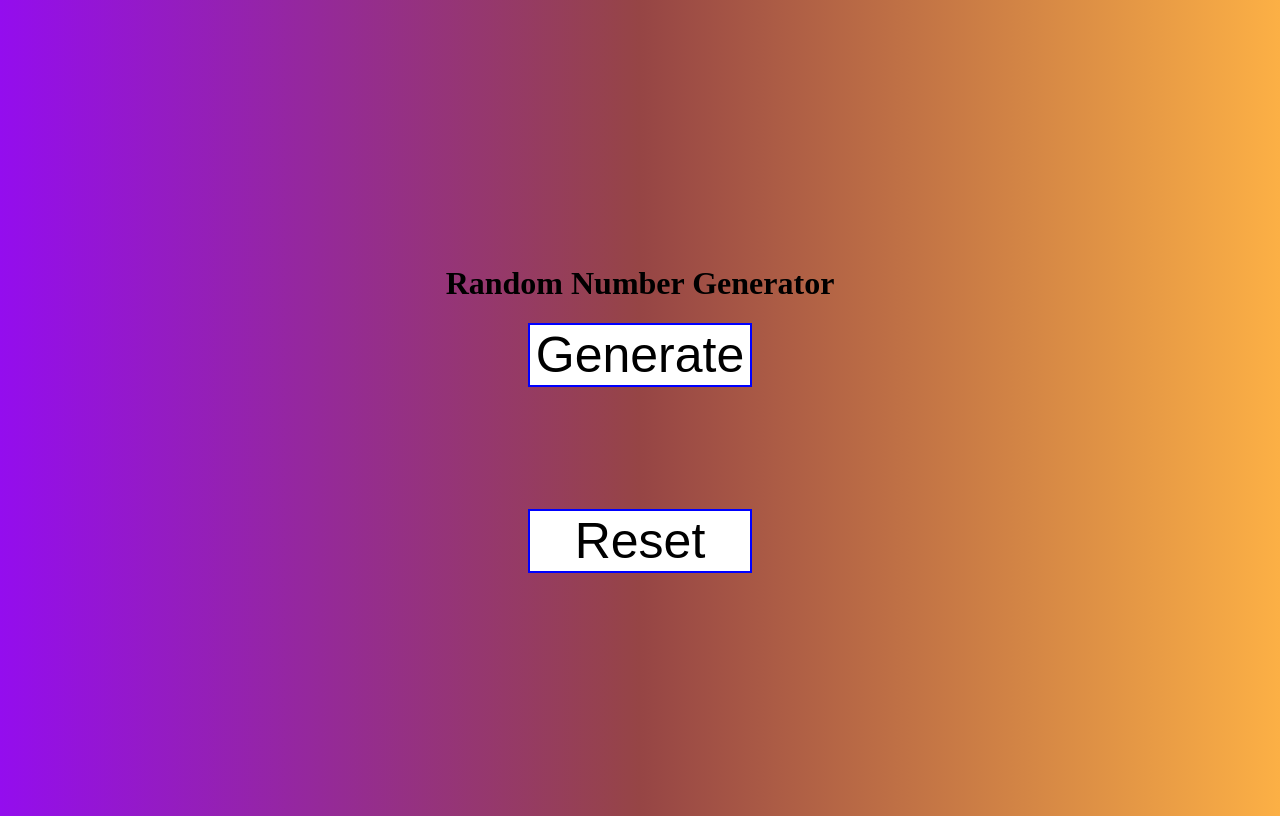
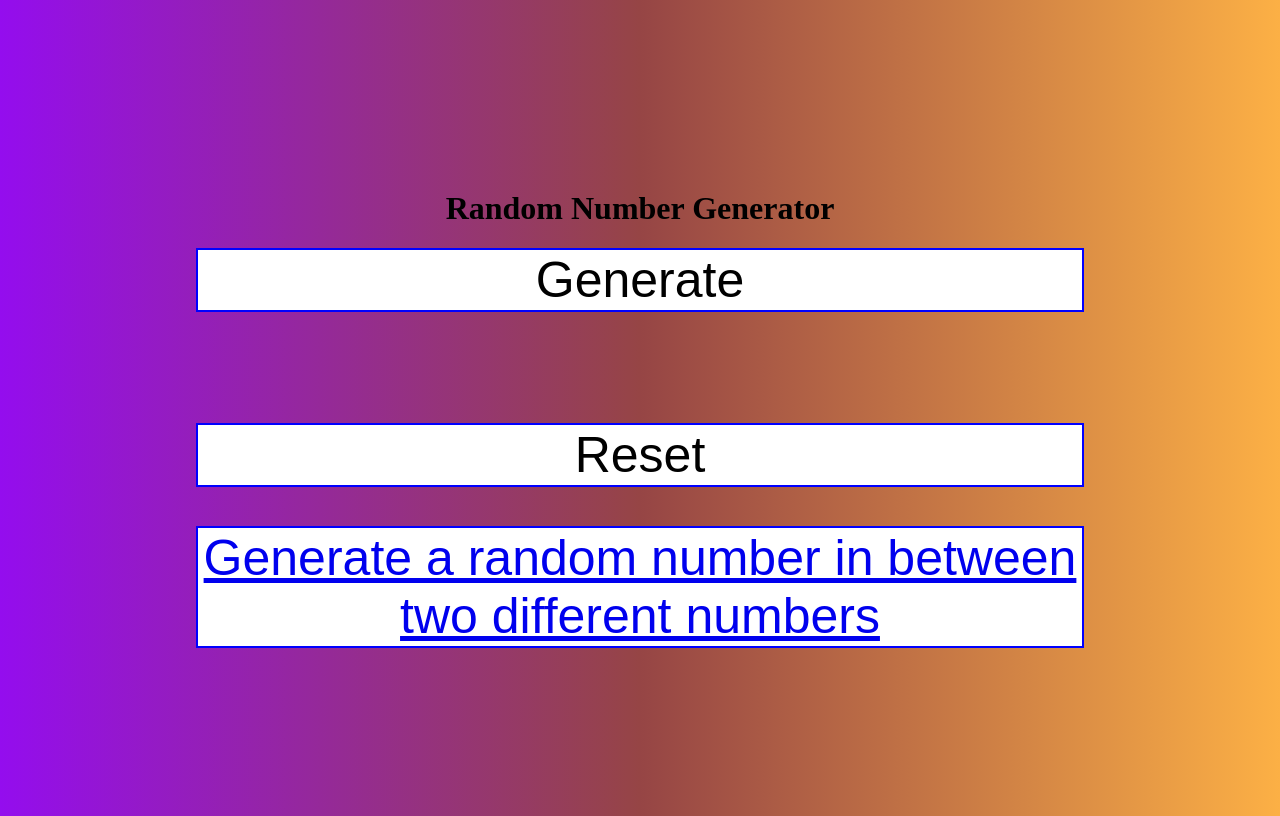
Before and after one commit to VishPunwani/random-number-generator, a plain HTML site: page index.html in a window 1280 px wide. Drawn offline with Linux system fonts and the light colour scheme.

Commit message:
added more css

```diff
--- a/index.css
+++ b/index.css
@@ -54,6 +54,6 @@ button:hover{
 .update-display{
     display: flex;
     flex-direction: column;
-    height: 250px;
+    height: 400px;
     justify-content: space-between;
 }
--- a/index.html
+++ b/index.html
@@ -17,6 +17,8 @@
         <button id= "btn">Generate</button>
         <p class = "update" id="update"></p>
         <button id="reset">Reset</button>
+        <button><a href = "/numbers-between.html">Generate a random number in between <br> two different numbers</a></button>
+    </div>
     </div>
 </div>
 
```
